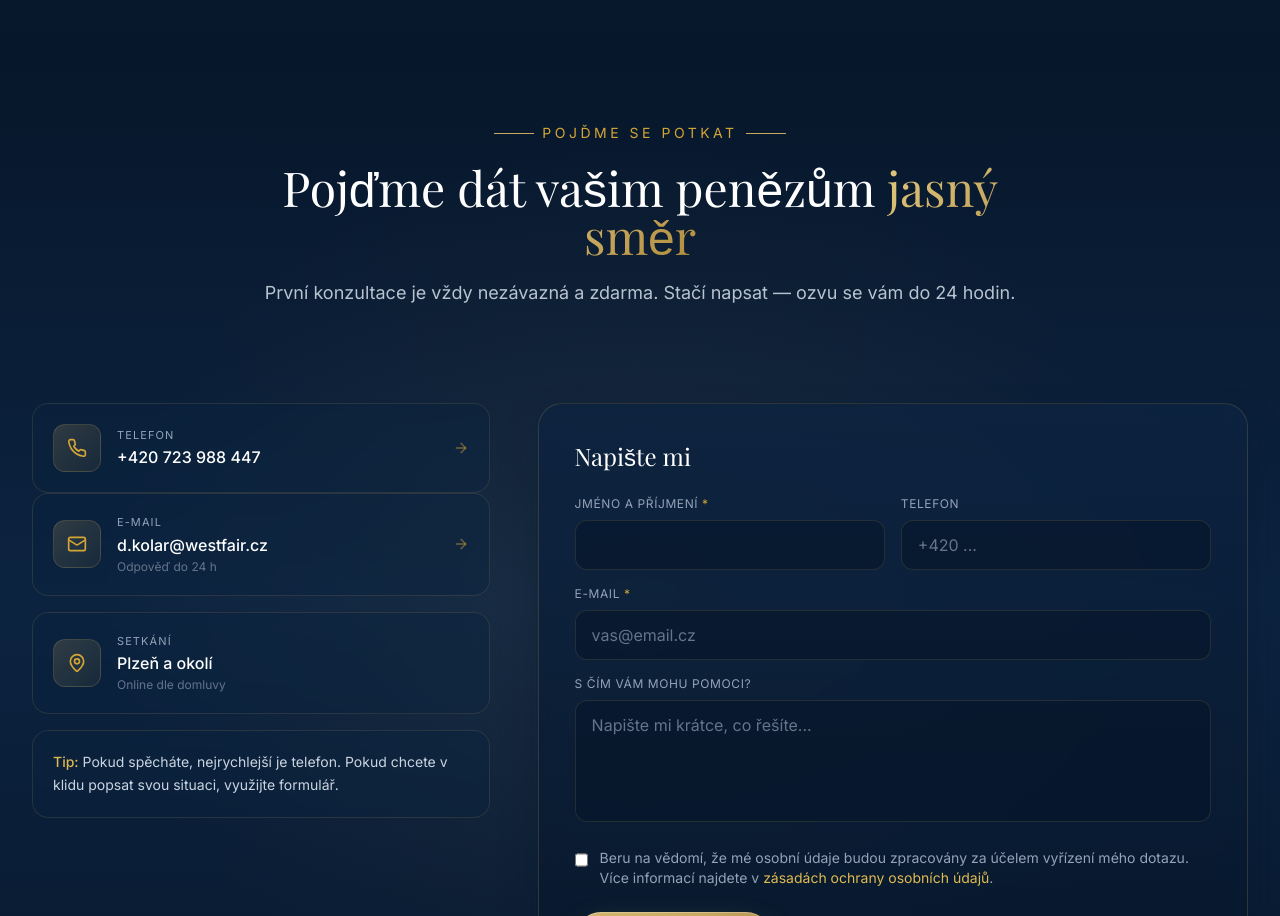
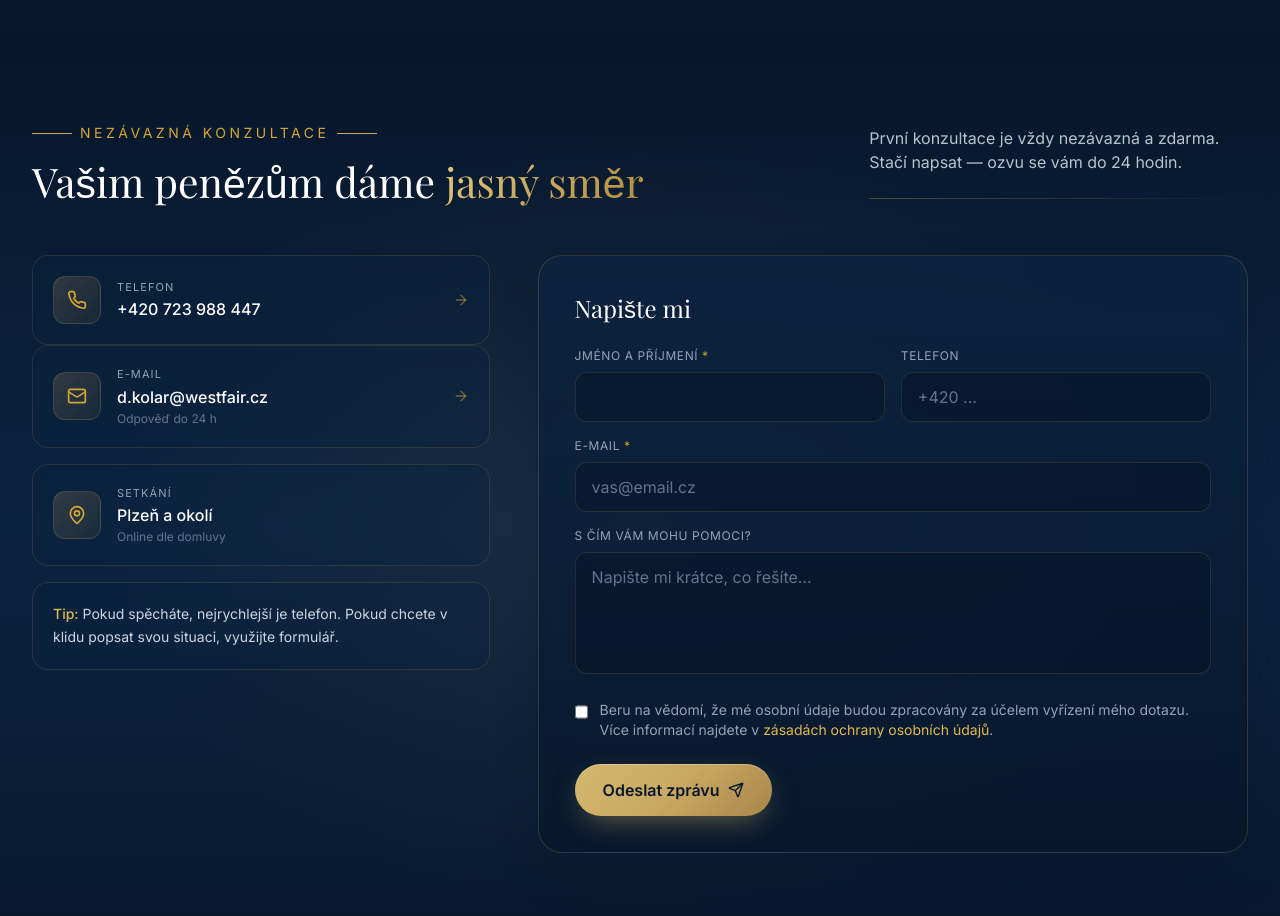
Before and after one commit to DannyKoll/daniel-kolar-web, a Next.js app: page / in a window 1280 px wide. Shown: the part 3928-4844 px from the top of the page. Built offline with nearby package versions, Linux system fonts and the light colour scheme.

Commit message:
Update homepage contact CTA

```diff
--- a/components/CTA.jsx
+++ b/components/CTA.jsx
@@ -57,23 +57,29 @@ export default function CTA() {
       <div className="absolute inset-0 bg-[radial-gradient(ellipse_60%_60%_at_50%_50%,rgba(201,169,97,0.08)_0%,transparent_70%)]" />
 
       <div className="relative max-w-7xl mx-auto px-5 sm:px-8">
-        <div className="text-center max-w-3xl mx-auto mb-16 sm:mb-20 lg:mb-24 reveal">
-          <div className="inline-flex items-center gap-2 mb-5">
+        <div className="mb-10 grid items-end gap-6 text-center reveal sm:mb-12 lg:mb-14 lg:grid-cols-12 lg:gap-10 lg:text-left">
+          <div className="lg:col-span-8">
+            <div className="inline-flex items-center justify-center gap-2 mb-5 lg:justify-start">
               <span className="h-px w-10 bg-gold-500" />
               <span className="text-xs sm:text-sm tracking-[0.25em] uppercase text-gold-400">
-              Pojďme se potkat
+                Nezávazná konzultace
               </span>
               <span className="h-px w-10 bg-gold-500" />
             </div>
 
-          <h2 className="font-display text-3xl sm:text-4xl lg:text-5xl text-white leading-tight">
-            Pojďme dát vašim penězům <span className="gold-text">jasný směr</span>
+            <h2 className="font-display text-2xl sm:text-3xl lg:text-[2.2rem] xl:text-[2.55rem] text-white leading-tight">
+              Vašim penězům dáme{" "}
+              <span className="gold-text">jasný směr</span>
             </h2>
+          </div>
 
-          <p className="mt-5 text-base sm:text-lg text-slate-300/90">
-            První konzultace je vždy nezávazná a zdarma. Stačí napsat — ozvu se vám
-            do 24 hodin.
+          <div className="lg:col-span-4">
+            <p className="mx-auto max-w-xl text-base text-slate-300/90 lg:mx-0 lg:pb-1">
+              První konzultace je vždy nezávazná a zdarma. Stačí napsat — ozvu
+              se vám do 24 hodin.
             </p>
+            <div className="mt-5 hidden h-px w-full bg-gradient-to-r from-gold-500/35 to-transparent lg:block" />
+          </div>
         </div>
 
         <div className="grid lg:grid-cols-5 gap-8 lg:gap-12 items-start">
```
Lines whose indentation alone changed are shown as unchanged.
